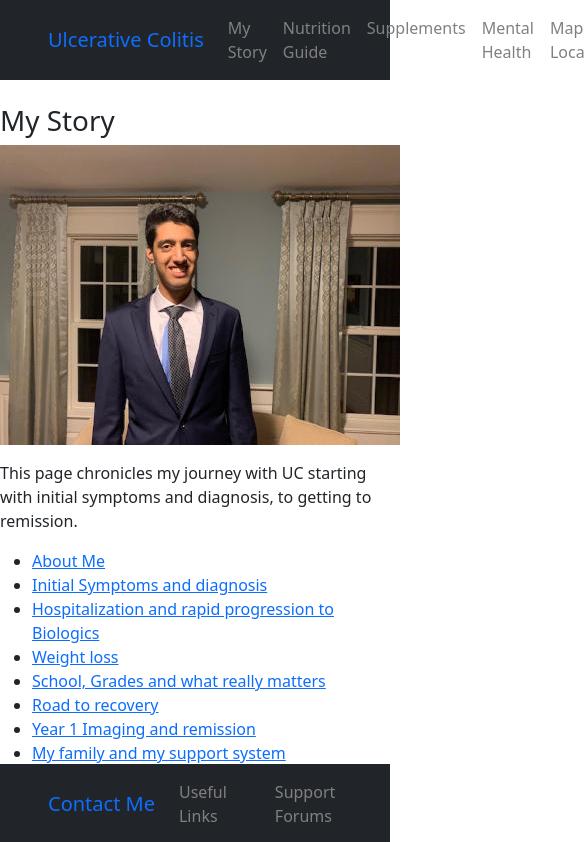
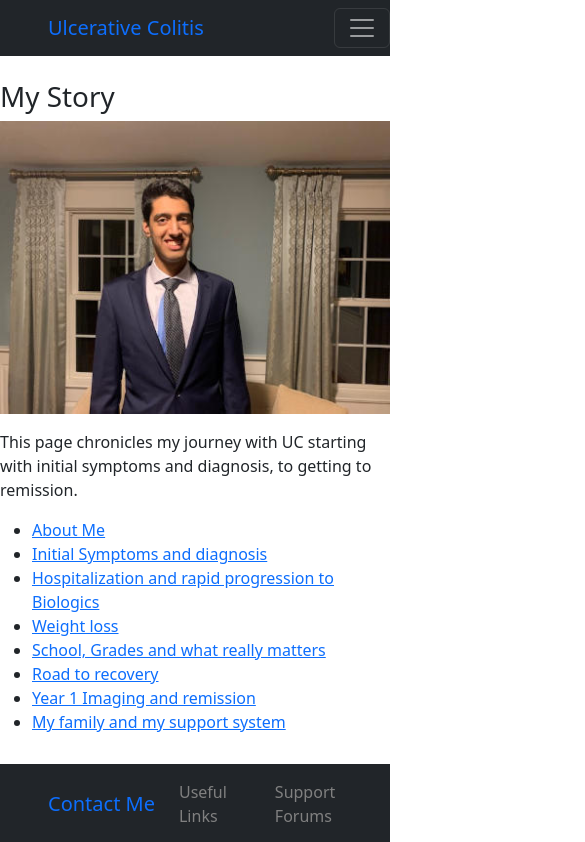
Before and after one commit to Rightafire2/uc, a React (Create React App) app: page /MyStory in a window 390 px wide. Shown: the top 842 px of the page, 585 px wide, since content can reach past the window. Built offline with nearby package versions, Linux system fonts and the light colour scheme.

Commit message:
added responsivity to images and navbar

```diff
--- a/src/Assets/Configurations/ChangeSizeHealth.js
+++ b/src/Assets/Configurations/ChangeSizeHealth.js
@@ -15,7 +15,7 @@ export const HealthImg = () => {
     return (
         <img
             src={image}
-            class="col-md-6 float-md-end mb-3 ms-md-3"
+            class="col-md-6 float-md-end mb-3 ms-md-3 img-fluid"
             alt="Mental Health"
             onMouseEnter={onOver}
             onMouseLeave={offOver}
--- a/src/Assets/Configurations/ChangeSizeNutrition.js
+++ b/src/Assets/Configurations/ChangeSizeNutrition.js
@@ -15,7 +15,7 @@ export const NutritionImg = () => {
     return (
         <img
             src={image}
-            class="col-md-6 float-md-end mb-3 ms-md-3"
+            class="col-md-6 float-md-end mb-3 ms-md-3 img-fluid"
             alt="Healthy Vegetable"
             onMouseEnter={onOver}
             onMouseLeave={offOver}
--- a/src/Assets/Configurations/ChangeSizeStory.js
+++ b/src/Assets/Configurations/ChangeSizeStory.js
@@ -15,7 +15,7 @@ export const StoryImg = () => {
     return (
         <img
             src={image}
-            class="col-md-6 float-md-end mb-3 ms-md-3"
+            class="col-md-6 float-md-end mb-3 ms-md-3 img-fluid"
             alt="My Story | Amogh Bharadwaj"
             onMouseEnter={onOver}
             onMouseLeave={offOver}
--- a/src/Components/Footer.js
+++ b/src/Components/Footer.js
@@ -12,8 +12,8 @@ function Footer({ mode, toggleMode }) {
                     </Link>
                 </Nav.Link>
             </Navbar.Brand>
-            <Navbar.Toggle aria-controls="basic-navbar-nav" />
-            <Navbar.Collapse id="basic-navbar-nav">
+            <Navbar.Toggle aria-controls="responsive-navbar-nav" />
+            <Navbar.Collapse id="responsive-navbar-nav">
               <Nav className="ms-auto">
               <Nav.Link>
                     <Link to={"/UsefulLinks"} style={{ textDecoration: "none", color: "gray" }}>
--- a/src/Components/Navbar.js
+++ b/src/Components/Navbar.js
@@ -5,14 +5,14 @@ import { Outlet, Link } from 'react-router-dom';
 const Navigation = ({ mode, toggleMode }) => {
     return (
       <>
-        <Navbar className={`navbar navbar-expand-lg navbar-dark bg-${mode === 'light' ? 'dark' : 'light'} text-${mode}`}>
+        <Navbar collapseOnSelect expand="md" className={`navbar navbar-dark bg-${mode === 'light' ? 'dark' : 'light'} text-${mode}`}>
             <Navbar.Brand className={`ms-5 text-${mode === 'light' ? 'gray' : 'white'}`} tabIndex={0}>
               <Link to={"/"} style={{ textDecoration: "none", color: `${mode === 'light' ? 'dark' : 'light'}`}}>
                 Ulcerative Colitis
               </Link>
             </Navbar.Brand>
-            <Navbar.Toggle aria-controls="basic-navbar-nav" />
-            <Navbar.Collapse id="basic-navbar-nav">
+            <Navbar.Toggle aria-controls="responsive-navbar-nav" />
+            <Navbar.Collapse id="responsive-navbar-nav">
               <Nav className="ms-auto">
                 <Nav.Link tabIndex={0}>
                   <Link to={"/MyStory"} style={{ textDecoration: "none", color: "gray"}} tabIndex={0}>
--- a/src/Pages/MentalHealth.js
+++ b/src/Pages/MentalHealth.js
@@ -22,6 +22,9 @@ export const MentalHealth = ({ mode, toggleMode }) => {
     <p className={`text-${mode === 'light' ? 'dark' : 'white'}`}>
         I hope none of you have (or your loved ones) have to deal with this disease. Please be aware of the mental toll it can take and seek help early.
     </p>
+    <br />
+    <br />
+    <br />
     </>
     )
 }
--- a/src/Pages/MyStory.js
+++ b/src/Pages/MyStory.js
@@ -103,6 +103,7 @@ export const MyStory = ({ mode, toggleMode }) => {
           </p>
           <br />
           <br />
+          <br />
     </>
     )
 }
--- a/src/Pages/NutritionGuide.js
+++ b/src/Pages/NutritionGuide.js
@@ -311,6 +311,7 @@ export const NutritionGuide = ({ mode, toggleMode }) => {
     <br />
     <br />
     <br />
+    <br />
 </section>
         </>
     )
--- a/src/Pages/Supplements.js
+++ b/src/Pages/Supplements.js
@@ -22,8 +22,11 @@ export const Supplements = ({ mode, toggleMode }) => {
               </p>
               <h2 className={`text-${mode === 'light' ? 'dark' : 'white'}`}>Protein Supplements:</h2>
               <p className={`text-${mode === 'light' ? 'dark' : 'white'}`}>
-                Getting enough proteins is key to recovery. In addition to eggs and cheese, I use hemp hearts, nuts and lentils. For a period of time, I also used protein drinks (fairlife) as part of my daily routine
+                Getting enough proteins is key to recovery. In addition to eggs and cheese, I use hemp hearts, nuts and lentils. For a period of time, I also used protein drinks (fairlife) as part of my daily routine.
               </p>
+              <br />
+              <br />
+              <br />
               </>
     )
 }
```
